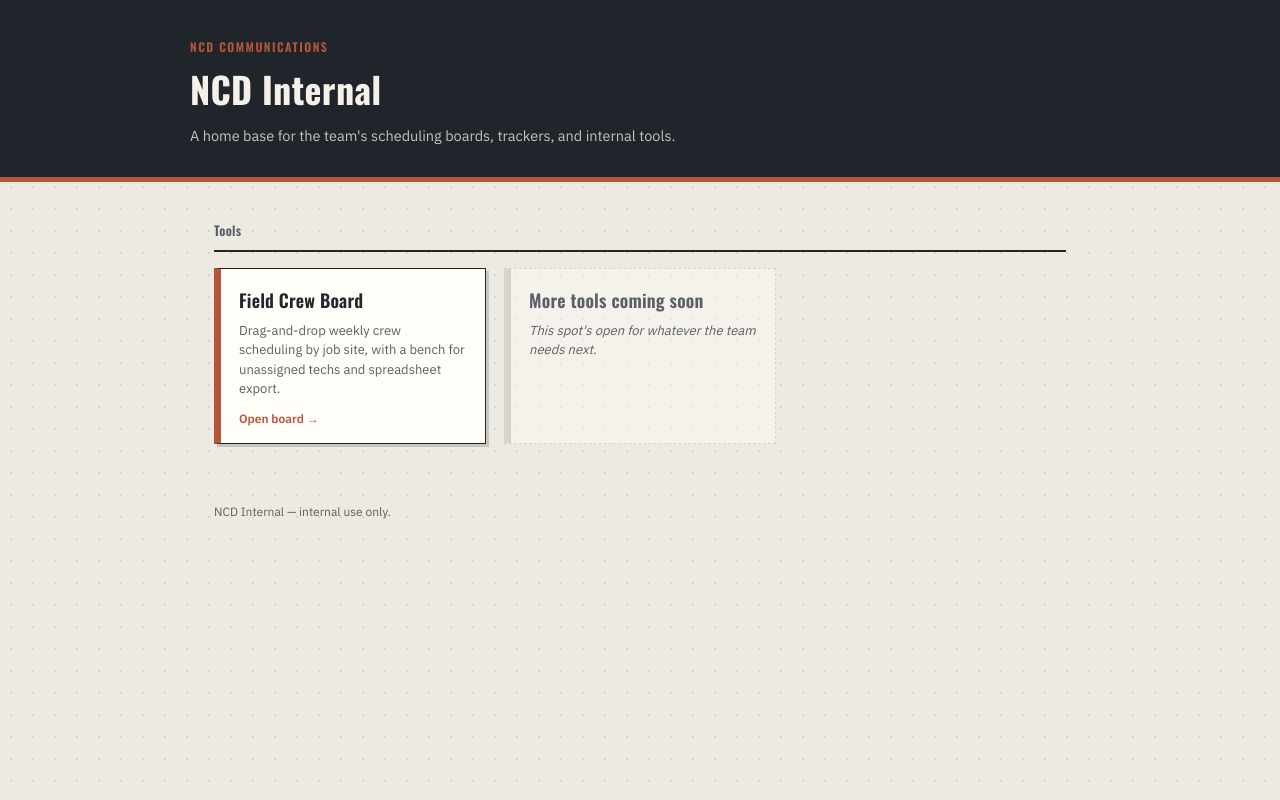
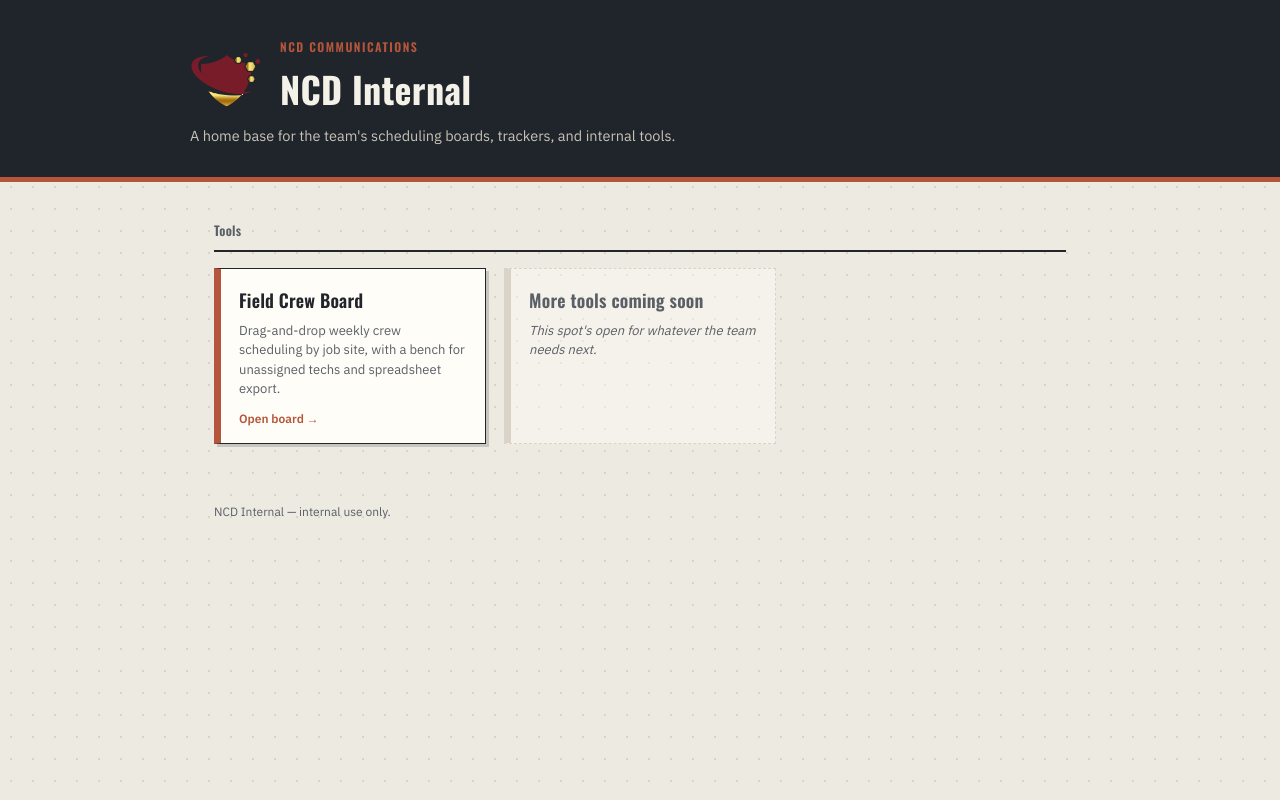
Before and after one commit to kindel153/ncdinternal, a website: page index.html in a window 1280 px wide. Drawn offline with nearby package versions, Linux system fonts and the light colour scheme.

Commit message:
Add files via upload

```diff
--- a/index.html
+++ b/index.html
@@ -54,6 +54,16 @@
     font-size:36px;
     letter-spacing:0.3px;
     margin:0;
+  }
+  .brand-row{
+    display:flex;
+    align-items:center;
+    gap:18px;
+  }
+  .brand-row img{
+    height:72px;
+    width:auto;
+    display:block;
   }
   header p{
     margin:10px 0 0;
@@ -143,8 +153,13 @@
 
 <header>
   <div class="header-inner">
-    <p class="brand-mark">NCD COMMUNICATIONS</p>
-    <h1>NCD Internal</h1>
+    <div class="brand-row">
+      <img src="logo.png" alt="NCD Communications">
+      <div>
+        <p class="brand-mark">NCD COMMUNICATIONS</p>
+        <h1>NCD Internal</h1>
+      </div>
+    </div>
     <p>A home base for the team's scheduling boards, trackers, and internal tools.</p>
   </div>
 </header>
--- a/server.js
+++ b/server.js
@@ -13,6 +13,7 @@ const TYPES = {
   '.svg': 'image/svg+xml',
   '.png': 'image/png',
   '.jpg': 'image/jpeg',
+  '.webp': 'image/webp',
   '.ico': 'image/x-icon',
 };
 
```
Also changed, not shown: IMG_4870.WEBP (added), logo.png (added).
